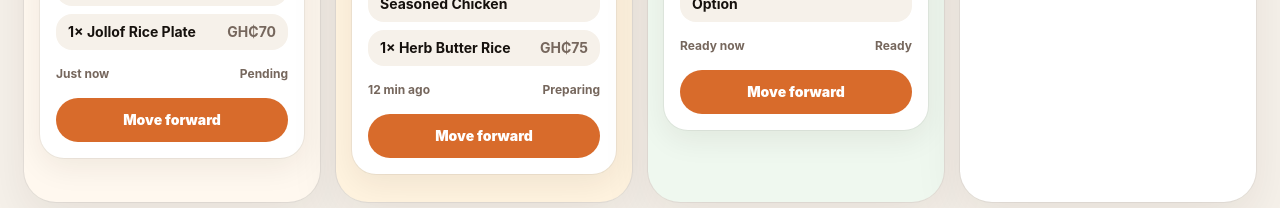
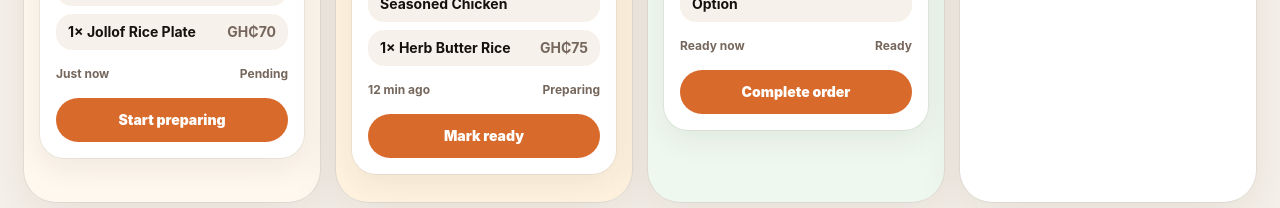
Before and after one commit to hAck404-lab101/chiqngrill, a Next.js app: page /kitchen in a window 1280 px wide. Shown: the part 591-799 px from the top of the page. Built offline with nearby package versions, Linux system fonts and the light colour scheme; no server answers.

Commit message:
feat: make kitchen move forward update status

```diff
--- a/app/kitchen/page.tsx
+++ b/app/kitchen/page.tsx
@@ -2,7 +2,7 @@
 
 import { useEffect, useMemo, useState } from "react";
 import { useRouter } from "next/navigation";
-import { clearAdminToken, fetchAdminOrders, type AdminOrder } from "@/lib/admin-api";
+import { clearAdminToken, fetchAdminOrders, updateKitchenOrderStatus, type AdminOrder } from "@/lib/admin-api";
 
 const statusLanes = [
   { title: "New", status: "Pending", helper: "Accept or start preparing", tone: "bg-[#fff8ef]" },
@@ -55,6 +55,22 @@ function normalizeStatus(value: unknown) {
   return status;
 }
 
+function getNextStatus(value: unknown) {
+  const status = normalizeStatus(value);
+  if (status === "Pending") return "Preparing";
+  if (status === "Preparing") return "Ready";
+  if (status === "Ready") return "Completed";
+  return "Completed";
+}
+
+function getMoveLabel(value: unknown) {
+  const status = normalizeStatus(value);
+  if (status === "Pending") return "Start preparing";
+  if (status === "Preparing") return "Mark ready";
+  if (status === "Ready") return "Complete order";
+  return "Completed";
+}
+
 function getOrderItems(order: AdminOrder) {
   const rawItems = Array.isArray(order.items) ? order.items : [];
   return rawItems.map((item) => ({
@@ -70,6 +86,8 @@ export default function KitchenPage() {
   const [isLoading, setIsLoading] = useState(true);
   const [error, setError] = useState("");
   const [lastUpdated, setLastUpdated] = useState("Not synced yet");
+  const [updatingReference, setUpdatingReference] = useState("");
+  const [usingFallback, setUsingFallback] = useState(false);
 
   async function loadOrders() {
     setIsLoading(true);
@@ -77,6 +95,7 @@ export default function KitchenPage() {
     try {
       const data = await fetchAdminOrders();
       setOrders(data.length ? data : fallbackOrders);
+      setUsingFallback(!data.length);
       setLastUpdated(new Date().toLocaleTimeString([], { hour: "2-digit", minute: "2-digit" }));
     } catch (err) {
       if (err instanceof Error && err.message.toLowerCase().includes("authentication")) {
@@ -85,6 +104,7 @@ export default function KitchenPage() {
       }
       setError(err instanceof Error ? err.message : "Could not load kitchen orders");
       setOrders(fallbackOrders);
+      setUsingFallback(true);
     } finally {
       setIsLoading(false);
     }
@@ -97,6 +117,36 @@ export default function KitchenPage() {
   function logout() {
     clearAdminToken();
     router.replace("/admin/login");
+  }
+
+  async function moveForward(order: AdminOrder) {
+    const reference = String(order.reference || "");
+    const nextStatus = getNextStatus(order.status);
+
+    if (!reference || normalizeStatus(order.status) === "Completed") return;
+
+    setUpdatingReference(reference);
+    setError("");
+
+    setOrders((current) =>
+      current.map((entry) =>
+        String(entry.reference) === reference
+          ? { ...entry, status: nextStatus, updatedAt: new Date().toISOString() }
+          : entry
+      )
+    );
+
+    try {
+      if (!usingFallback) {
+        await updateKitchenOrderStatus(reference, nextStatus);
+        await loadOrders();
+      }
+    } catch (err) {
+      setError(err instanceof Error ? err.message : "Could not update order status");
+      await loadOrders();
+    } finally {
+      setUpdatingReference("");
+    }
   }
 
   const groupedOrders = useMemo(() => {
@@ -159,6 +209,12 @@ export default function KitchenPage() {
           </div>
         ) : null}
 
+        {usingFallback && !error ? (
+          <div className="mt-5 rounded-3xl bg-[#fff8ef] p-4 text-sm font-bold text-[#9d431f] ring-1 ring-black/5">
+            Sample kitchen tickets are being shown because there are no live orders yet.
+          </div>
+        ) : null}
+
         {isLoading ? <p className="mt-5 text-sm font-bold text-[#76675d]">Loading kitchen orders...</p> : null}
 
         <div className="mt-6 grid gap-4 xl:grid-cols-4">
@@ -181,11 +237,13 @@ export default function KitchenPage() {
 
                 {lane.orders.map((order) => {
                   const items = getOrderItems(order);
+                  const reference = String(order.reference || "");
+                  const completed = normalizeStatus(order.status) === "Completed";
                   return (
-                    <article key={String(order.reference)} className="rounded-3xl bg-white p-4 shadow-[0_10px_30px_rgba(36,23,19,0.07)] ring-1 ring-black/5">
+                    <article key={reference} className="rounded-3xl bg-white p-4 shadow-[0_10px_30px_rgba(36,23,19,0.07)] ring-1 ring-black/5">
                       <div className="flex items-start justify-between gap-3">
                         <div>
-                          <p className="text-lg font-black">{String(order.reference)}</p>
+                          <p className="text-lg font-black">{reference}</p>
                           <p className="mt-1 text-xs font-bold text-[#76675d]">{String(order.customerName || "Customer")} · {String(order.orderMode || "Order")}</p>
                         </div>
                         <span className="rounded-full bg-[#fff8ef] px-3 py-1 text-xs font-black text-[#9d431f]">GH₵{Number(order.subtotal || 0)}</span>
@@ -193,7 +251,7 @@ export default function KitchenPage() {
 
                       <div className="mt-4 space-y-2">
                         {items.map((item) => (
-                          <div key={`${order.reference}-${item.name}`} className="flex justify-between gap-3 rounded-2xl bg-[#f6f1ea] px-3 py-2 text-sm font-bold">
+                          <div key={`${reference}-${item.name}`} className="flex justify-between gap-3 rounded-2xl bg-[#f6f1ea] px-3 py-2 text-sm font-bold">
                             <span>{item.quantity}× {item.name}</span>
                             <span className="text-[#76675d]">GH₵{item.lineTotal}</span>
                           </div>
@@ -205,8 +263,12 @@ export default function KitchenPage() {
                         <span>{String(order.status || "Pending")}</span>
                       </div>
 
-                      <button className="mt-4 w-full rounded-full bg-[#d86b2b] px-4 py-3 text-sm font-black text-white">
-                        Move forward
+                      <button
+                        onClick={() => void moveForward(order)}
+                        disabled={completed || updatingReference === reference}
+                        className="mt-4 w-full rounded-full bg-[#d86b2b] px-4 py-3 text-sm font-black text-white disabled:bg-[#efe0d0] disabled:text-[#76675d]"
+                      >
+                        {updatingReference === reference ? "Updating..." : getMoveLabel(order.status)}
                       </button>
                     </article>
                   );
```
